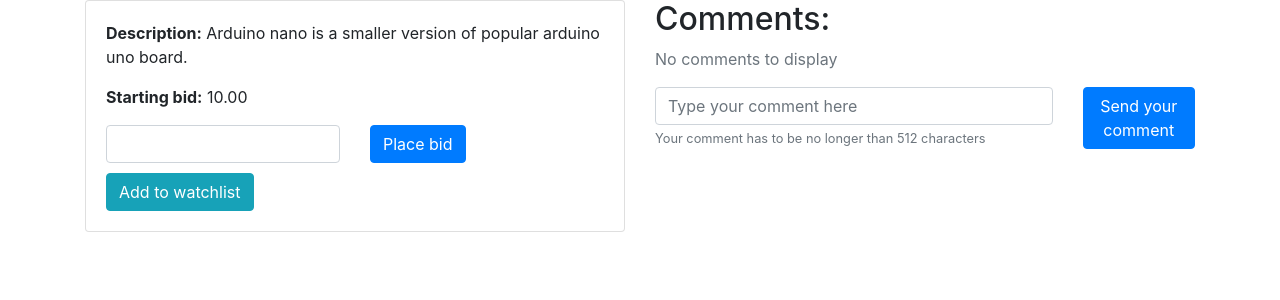
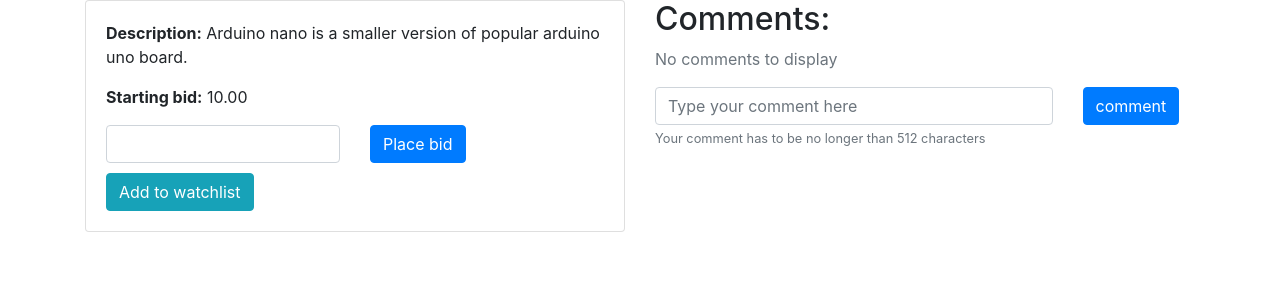
Before and after one commit to wilczu/CS50, a Django app: page /listing/2 in a window 1280 px wide. Shown: the part 152-452 px from the top of the page. Run offline with Django 3.2, Linux system fonts and the light colour scheme; a user stored in the database is signed in; data comes from the database, SQL or seed files in the repository; some libraries are stand-ins or nearby versions.

Commit message:
Change "send your comment" to "comment" on the listing paga.

```diff
--- a/Project 2/auctions/templates/auctions/listing.html
+++ b/Project 2/auctions/templates/auctions/listing.html
@@ -94,7 +94,7 @@
                   </small>
                 </div>
                 <div class="col-md-3">
-                  <button type="submit" class="btn btn-primary">Send your comment</button>
+                  <button type="submit" class="btn btn-primary">comment</button>
                 </div>
               </div>
             </form>
```
